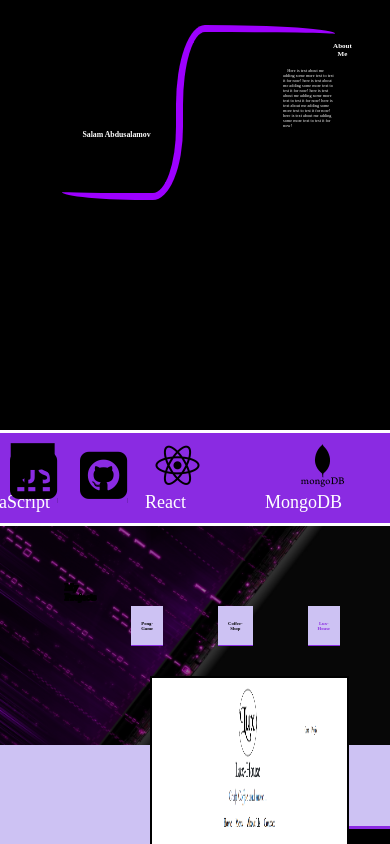
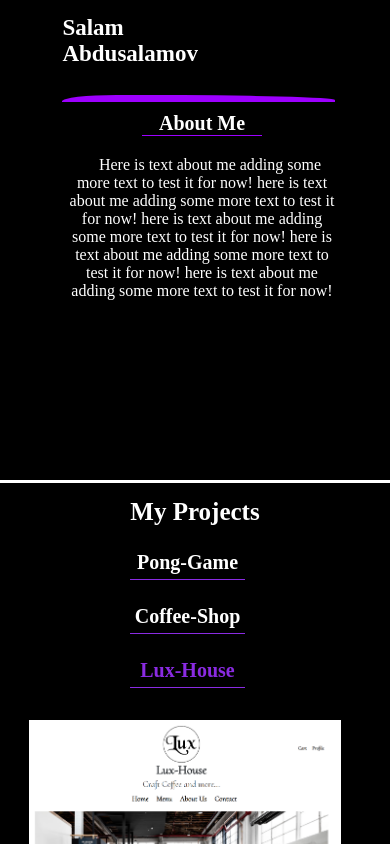
Before and after one commit to Salam3377/Portfolio, a React (Create React App) app in the folder portfolio/: page / in a window 390 px wide. Built offline with nearby package versions, Linux system fonts and the light colour scheme; a web font is replaced by a local one.

Commit message:
adjusted responsive css

```diff
--- a/portfolio/src/components/home.css
+++ b/portfolio/src/components/home.css
@@ -6,7 +6,7 @@ html,body
     padding: 0px;
     overflow-x: hidden;
     color: rgb(255, 255, 255);
-    background-color: rgb(205, 194, 243);
+    background-color: rgb(0, 0, 0);
     font-family: 'Zen Dots', cursive;
 }
 #header-main-div {
@@ -138,6 +138,7 @@ i {
     position: absolute;
     object-fit: cover;
     width: 100%;
+    height: 100%;
     filter: brightness(60%);
 
 }
@@ -178,6 +179,10 @@ i {
 
 }
 @media(max-width: 1800px) {
+    #name {
+        margin-top: 140px !important;
+    }
+
     #left-div-projects {
         height: fit-content !important;
         display: flex !important;
@@ -185,9 +190,10 @@ i {
     }
     .project-buttons {
         max-height: 50px;
+        padding: 5px !important;
         margin: 30px 20px 0 35px;
-        font-size: 1.2vw !important;
-
+        font-size: 1.5vw !important;
+        min-width: fit-content !important;
     }
     #project-buttons-list-div {
         max-height: 100px !important;
@@ -209,8 +215,253 @@ i {
         left: 100px !important;
         width: 50vw !important;
     }
+}
+@media(max-width: 1500px) {
+    i {
+        font-size: 3vw !important;
+    }
+}
+@media(max-width: 1250px) {
+    #my-projects-h1 {
+        font-size: 3vw !important;
+        margin-top: -20px !important;
+        margin-left: -20px !important;
+    }
+    #name {
+        z-index: 3 !important;
+    font-size: 2.2vw !important;
+    margin-top: 30px !important;
+    margin-left: 200px !important;
+    }
+    #border-left-div {
+        display: none !important;
+    }
+    #header-left-div {
+        width: 0 !important;
+        height: 0 !important;
+    }
+    #header-right-div {
+        margin: 70px auto !important;
+    }
+    #border-right-div {
+        height: 0 !important;
+        border-top-right-radius: 70% !important;
+    }
+    #about-me {
+        font-size: 2.1vw !important;
+        width: 22vw !important;
+        border-bottom: 1px solid rgb(157, 0, 255);
+        padding-bottom: 10px !important;
+        margin-bottom: 20px !important;
+    }
+    #about-me-text {
+        font-size: 1.7vw !important;
+        width: 50vw !important;
+        margin-left: -150px !important;
+    }
+    .project-buttons {
+        font-size: 1.7vw !important;
+    }
+}
+@media(max-width: 1050px) {
+    #about-me {
+        padding: 0 !important;
+    }
+    #project-div {
+        display: block !important;
+        margin: 0 !important;
+        width: 100% !important;
+    }
+   #center-links-div {
+    background-color: black !important;
+    height: 50px !important;
+   }
+   #skills {
+    display: none !important;
+   }
+   #header-main-div {
+    border-bottom: none !important;
+   }
+   #side-div {
+    padding-right: 150px !important;
+    margin: auto !important;
+    margin-top: 700px !important;
+   }
+   .fa {
+    z-index: 5 !important;
+    color: blueviolet !important;
+   }
+   #header-main-div {
+    height: 300px !important;
+   }
+   #background {
+    display: none !important;
+   }
+   #middle-body-div {
+    display: block !important;
+    padding-top: 15px !important;
+   }
+   #left-div-projects {
+    display: block !important;
+    width: 100% !important;
+   }
+   #project-buttons-list-div {
+    width: max-content !important;
+    margin: auto !important;
+   }
+   .project-buttons {
+    margin: 20px 20px 0 5px !important;
+    -webkit-text-stroke: unset !important;
+    font-size: 20px !important;
+   }
+   #my-projects-h1 {
+    -webkit-text-stroke: unset !important;
+    font-size: 25px !important;
+    margin: auto !important;
+   }
+   #project1-description-img {
+    width: 45vw !important;
+    height: 45vw !important;
+    left: 25vw !important;
+    top: 150px !important;
+   }
+   #project2-description-img {
+    width: 45vw !important;
+    height: 45vw !important;
+    left: 25vw !important;
+    top: 150px !important;
+   }
+   #project3-description-img {
+    width: 45vw !important;
+    height: 45vw !important;
+    left: 25vw !important;
+    top: 150px !important;
+   }
+   #contact-me {
+    margin: auto !important;
+    margin-top: 15px !important;
+    margin-bottom: 25px !important;
+   }
+}
 
+@media(max-width: 915px) {
+    #header-main-div {
+        width: 100% !important;
+        display: block !important;
+    }
+    #name {
+        font-size: 23px !important;
+        margin: auto !important;
+        padding-top: 15px !important;
+    }
+    #about-me {
+        font-size: 20px !important;
+    }
+    #about-me-text {
+        margin: 0 !important;
+        font-size: 16px !important;
+        padding-left: 0 !important;
+        width: 100% !important;
+    }
+    #header-LR-divs {
+        width: 100% !important;
+    }
+    #header-right-div {
+        text-align: center !important;
+        width: 100% !important;
+    }
+    #border-right-div {
+        width: 100% !important;
+    }
+    #project1-description-img {
+        width:70vw !important;
+        height: 50vw !important;
+        left: 12vw !important;
+    }
+    #project2-description-img {
+        width:70vw !important;
+        height: 50vw !important;
+        left: 12vw !important;
+    }
+    #project3-description-img {
+        width:70vw !important;
+        height: 50vw !important;
+        left: 12vw !important;
+    }
+}
 
+@media(max-width: 820px) {
+    #project1-description-img {
+        width:73vw !important;
+        height: 50vw !important;
+        left: 11vw !important;
+    }
+    #project2-description-img {
+        width:73vw !important;
+        height: 50vw !important;
+        left: 11vw !important;
+    }
+    #project3-description-img {
+        width:73vw !important;
+        height: 50vw !important;
+        left: 11vw !important;
+    }
+    #side-div {
+        margin-top: 650px !important;
+    }
+    #contact-me {
+        margin-top: -15px !important;
+    }
+}
+@media(max-width: 600px) {
+    #header-main-div {
+        height: 430px !important;
+    }
+    #project1-description-img {
+        width: 80vw !important;
+        height: 77vw !important;
+        left: 6.9vw !important;
+        top: 150px !important;
+       }
+       #project2-description-img {
+        width: 80vw !important;
+        height: 77vw !important;
+        left: 6.9vw !important;
+        top: 150px !important;
+       }
+       #project3-description-img {
+        width: 80vw !important;
+        height: 77vw !important;
+        left: 6.9vw !important;
+        top: 150px !important;
+       }
+       #side-div {
+        margin-top: 690px !important;
+    }
+    #contact-me {
+        margin-top: 10px !important;
+    }
+}
+@media(max-width: 543px) {
+    #about-me {
+        min-width: 120px !important;
+
+    }
+}
+
+@media(max-width: 530px) {
+    #project-buttons-list-div {
+        display: grid !important;
+    }
+    #project1-description-img {
+        top: 220px !important;
+    }
+    #project2-description-img {
+        top: 220px !important;
+    }
+    #project3-description-img {
+        top: 220px !important;
+    }
 }
 
 #project-div {
@@ -246,11 +497,13 @@ i {
     border-bottom: 1px solid blueviolet;
     margin-bottom: 30px;
     padding: 10px;
-    background-color: rgb(205, 194, 243);
-    color: rgb(0, 0, 0);
+    background-color: unset;
+    color: rgb(255, 255, 255);
+    -webkit-text-stroke-width: 0.3px;
+    -webkit-text-stroke-color: rgb(0, 0, 0);
     text-align: center;
-    font-size: 29px;
-    font-weight: bold;
+    font-size: 30px;
+    font-weight: bolder;
     transition-property: color;
 }
 .project-buttons:hover {
@@ -289,6 +542,7 @@ i {
 }
 #project3-description-img {
     /* margin: auto; */
+    object-fit: cover;
     position: absolute;
     left: 500px;
     top: 100px;
```
